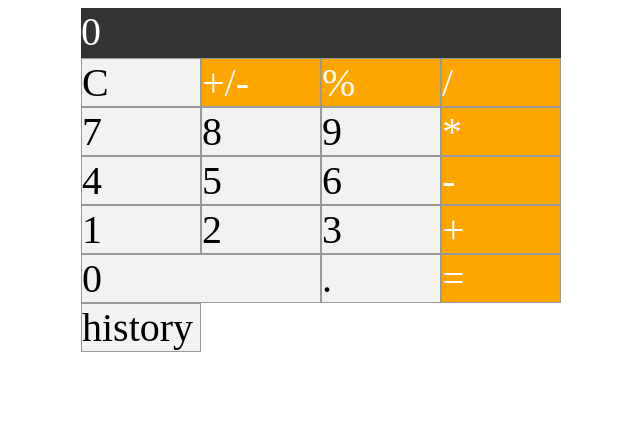
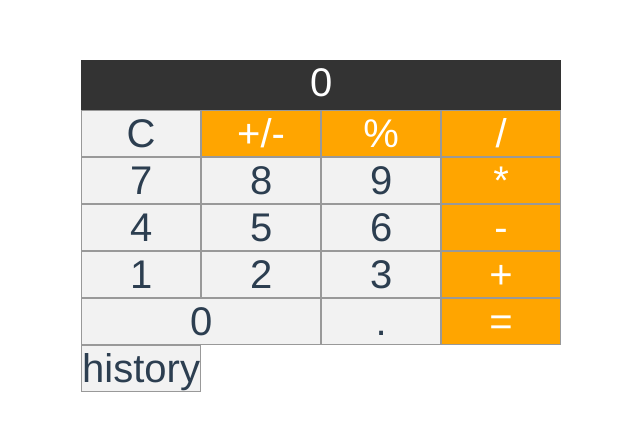
Before and after one commit to ldurniat/Calculator-In-Vue, a Vue app: page / in a window 1280 px wide. Shown: the top 430 px of the page, without its empty margins (319-959 px from the left). Built offline with nearby package versions, Linux system fonts and the light colour scheme.

Commit message:
Add additional styles

```diff
--- a/src/App.vue
+++ b/src/App.vue
@@ -6,6 +6,13 @@
 	<Calculator />
 </template>
 
-<style scoped>
-
+<style>
+#app {
+  font-family: Avenir, Helvetica, Arial, sans-serif;
+  -webkit-font-smoothing: antialiased;
+  -moz-osx-font-smoothing: grayscale;
+  text-align: center;
+  color: #2c3e50;
+  margin-top: 60px;
+}
 </style>
```
